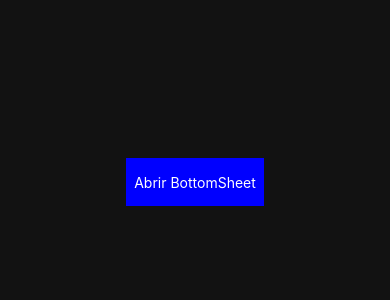
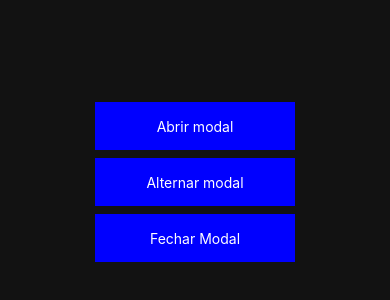
Before and after one commit to godrix/modalize, a React Native app: screen / in a window 390 px wide. Shown: the part 240-540 px from the top of the page. Built offline with nearby package versions, Linux system fonts and the light colour scheme.

Commit message:
chore: refactor in home

```diff
--- a/src/screens/Home/Home.tsx
+++ b/src/screens/Home/Home.tsx
@@ -1,22 +1,43 @@
-import { BottomSheet } from '@/components/BottomSheet/BottomSheet';
-import React, { useState } from 'react';
+import { BottomSheet, BottomSheetHandle } from '@/components/BottomSheet/BottomSheet';
+import React, { useRef } from 'react';
 import { View, StyleSheet, Pressable, Text } from 'react-native';
 
 
 export function Home() {
-  const [isOpen, setIsOpen] = useState(false);
-
-  const toggleSheet = ()=>{
-    setIsOpen(prev => !prev)
-  }
+  const modalRef = useRef<BottomSheetHandle>(null)
 
   return <View style={styles.container}>
-    <Pressable role="button" style={styles.btn} onPress={toggleSheet}>
+    <Pressable role="button" style={styles.btn} onPress={()=>{
+      modalRef.current?.open()
+    }}>
       <Text style={styles.btnLabel}>
-        Abrir BottomSheet
+        Abrir modal
       </Text>
     </Pressable>
-    <BottomSheet visible={isOpen} onClose={toggleSheet}/>
+    <Pressable role="button" style={styles.btn} onPress={()=>{
+      modalRef.current?.toggle()
+    }}>
+      <Text style={styles.btnLabel}>
+        Alternar modal
+      </Text>
+    </Pressable>
+    <Pressable role="button" style={styles.btn} onPress={()=>{
+      modalRef.current?.close()
+    }}>
+      <Text style={styles.btnLabel}>
+        Fechar Modal
+      </Text>
+    </Pressable>
+    <BottomSheet
+    ref={modalRef}
+    fullscreen={false}
+    onClose={()=>{
+      alert('onClose')
+    }} onShow={()=>{
+      alert('onShow')
+    }}>
+      <Text>Olá mundo</Text>
+    </BottomSheet>
   </View>
 }
 
@@ -26,10 +47,12 @@ const styles = StyleSheet.create({
     backgroundColor:'#121212',
     alignItems: 'center',
     justifyContent: 'center',
+    gap:8
   },
   btn:{
     padding: 8,
     minHeight: 48,
+    minWidth: 200,
     backgroundColor: "blue",
     alignItems: 'center',
     justifyContent: 'center'
```
